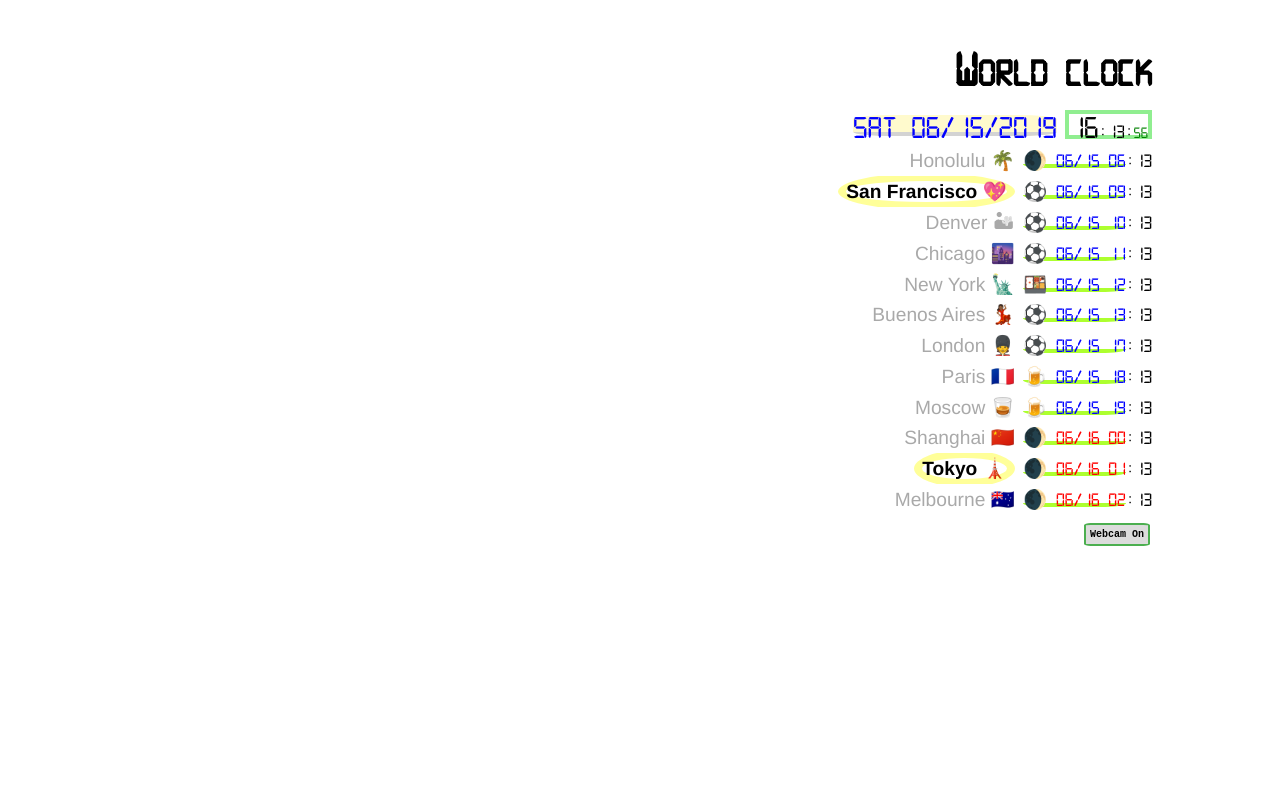
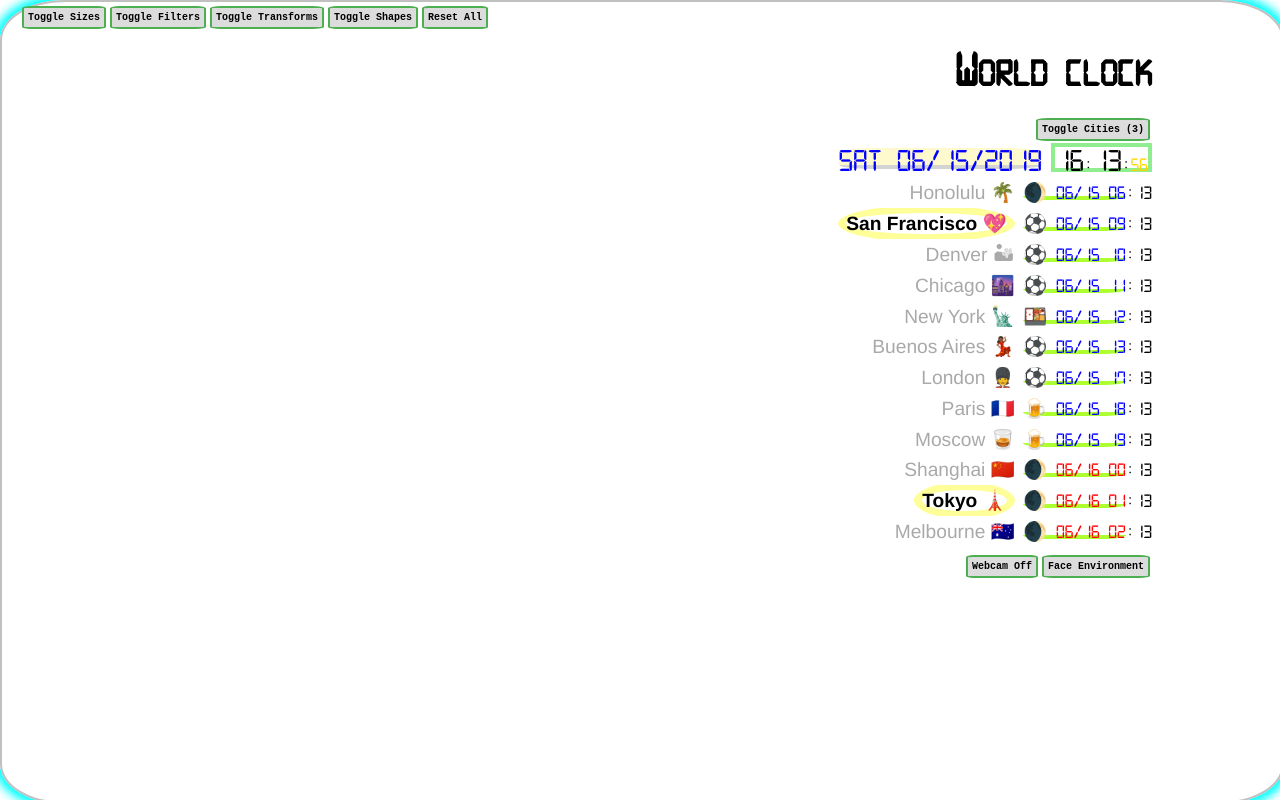
Before and after one commit to soominkimu/STQTimer, a React (Create React App) app: page / in a window 1280 px wide. Built offline with nearby package versions, Linux system fonts and the light colour scheme; no server answers.

Commit message:
world times show level

```diff
--- a/src/App.js
+++ b/src/App.js
@@ -3,23 +3,24 @@ import { lZ, TDate } from './sq-time';
 import { TBtn, Webcam } from './webcam';
 import './App.scss';
 
-function App() {
-  console.log("App()::render");
+const WorldClock = () => {
+  const [showLv, setShowLv] = useState(3);
+
   const TZ = [
     //'',
-    {el: useRef(null), em: useRef(null), cs: '🌴', ct: 'Honolulu',      tz: 'Pacific/Honolulu'},
-    {el: useRef(null), em: useRef(null), cs: '💖', ct: 'San Francisco', tz: 'America/Los_Angeles'},
-    {el: useRef(null), em: useRef(null), cs: '🏜', ct: 'Denver',        tz: 'America/Denver'},
-    {el: useRef(null), em: useRef(null), cs: '🌆', ct: 'Chicago',       tz: 'America/Chicago'},
-    {el: useRef(null), em: useRef(null), cs: '🗽', ct: 'New York',      tz: 'America/New_York'},
-    {el: useRef(null), em: useRef(null), cs: '💃🏾', ct: 'Buenos Aires',  tz: 'America/Argentina/Buenos_Aires'},
-    {el: useRef(null), em: useRef(null), cs: '💂', ct: 'London',        tz: 'Europe/London'},
-    {el: useRef(null), em: useRef(null), cs: '🇫🇷', ct: 'Paris',         tz: 'Europe/Paris'},
-    {el: useRef(null), em: useRef(null), cs: '🥃', ct: 'Moscow',        tz: 'Europe/Moscow'},
-    {el: useRef(null), em: useRef(null), cs: '🇨🇳', ct: 'Shanghai',      tz: 'Asia/Shanghai'},
-    {el: useRef(null), em: useRef(null), cs: '🗼', ct: 'Tokyo',      tz: 'Asia/Tokyo'},
-    {el: useRef(null), em: useRef(null), cs: '🇦🇺', ct: 'Melbourne',     tz: 'Australia/Melbourne'},
-  ];
+    {el: useRef(null), em: useRef(null), lv: 3, cs: '🌴', ct: 'Honolulu',      tz: 'Pacific/Honolulu'},
+    {el: useRef(null), em: useRef(null), lv: 1, cs: '💖', ct: 'San Francisco', tz: 'America/Los_Angeles'},
+    {el: useRef(null), em: useRef(null), lv: 3, cs: '🏜', ct: 'Denver',        tz: 'America/Denver'},
+    {el: useRef(null), em: useRef(null), lv: 3, cs: '🌆', ct: 'Chicago',       tz: 'America/Chicago'},
+    {el: useRef(null), em: useRef(null), lv: 2, cs: '🗽', ct: 'New York',      tz: 'America/New_York'},
+    {el: useRef(null), em: useRef(null), lv: 3, cs: '💃🏾', ct: 'Buenos Aires',  tz: 'America/Argentina/Buenos_Aires'},
+    {el: useRef(null), em: useRef(null), lv: 3, cs: '💂', ct: 'London',        tz: 'Europe/London'},
+    {el: useRef(null), em: useRef(null), lv: 2, cs: '🇫🇷', ct: 'Paris',         tz: 'Europe/Paris'},
+    {el: useRef(null), em: useRef(null), lv: 3, cs: '🥃', ct: 'Moscow',        tz: 'Europe/Moscow'},
+    {el: useRef(null), em: useRef(null), lv: 3, cs: '🇨🇳', ct: 'Shanghai',      tz: 'Asia/Shanghai'},
+    {el: useRef(null), em: useRef(null), lv: 1, cs: '🗼', ct: 'Tokyo',      tz: 'Asia/Tokyo'},
+    {el: useRef(null), em: useRef(null), lv: 3, cs: '🇦🇺', ct: 'Melbourne',     tz: 'Australia/Melbourne'},
+  ].filter(z => z.lv <= showLv);
 
   const updateHour = () => {  // onHour change
     TZ.forEach( z => {
@@ -45,26 +46,45 @@ function App() {
     TZ.forEach( z => z.em.current.setAttribute("data-mm", lZ(m)) );
   }
 
-  const [webcam, setWebcam] = useState(false);
-
   return (
-    <div className="App">
+    <>
       <h1>World Clock</h1>
+      <TBtn
+        onClick={ ()=>setShowLv((showLv + 1) % 4) }>
+        Toggle Cities ({showLv})
+      </TBtn>
       <TDate
         onDate={ d => console.log("Daily job", d) }
         onHour={updateHour}
         onMinute={m => updateMinute(m)}
       />
-      {TZ.map((z, i) =>
+      {TZ.filter(z => z.lv <= showLv).map((z, i) =>
         <li key={i}>
           <span id="tm-ct" data-ct={z.ct} data-cs={z.cs} /> <span ref={z.el} id="tm-sd" />
-          <span id="tm-co" /><span ref={z.em} id="tm-mm" />
+          <span id="tm-co" /><span ref={z.em} id="tm-dm" />
         </li>)}
+    </>
+  );
+}
+
+function App() {
+  console.log("App()::render");
+  const [webcam, setWebcam] = useState(true);
+  const [face,   setFace]   = useState(true);
+
+  return (
+    <div className="App">
+      <WorldClock />
       <TBtn
         onClick={ ()=>setWebcam(!webcam) }>
         Webcam {webcam ? 'Off' : 'On'}
       </TBtn>
-      {webcam && <Webcam />}
+      <TBtn
+        disabled={!webcam}
+        onClick={ ()=>setFace(!face) }>
+        Face {face ? 'Environment' : 'User'}
+      </TBtn>
+      {webcam && <Webcam bUser={face} />}
     </div>
   );
 }
--- a/src/App.scss
+++ b/src/App.scss
@@ -30,12 +30,16 @@ li {
 }
 
 #tm-ss {
-  font-size: medium;
-  color: Green;
+  color: Gold;
   &::after { content: attr(data-ss); }
 }
 
 #tm-mm {
+  font-size: xx-large;
+  &::after { content: attr(data-mm); }
+}
+
+#tm-dm {
   &::after { content: attr(data-mm); }
 }
 
@@ -157,6 +161,7 @@ li {
   to { opacity: 0; }
 }
 
+// Webcam
 .vid-cont {
   position: fixed;
   left: 0;
@@ -191,7 +196,7 @@ li {
   box-shadow: 0 0 10px 6px Cyan;
   object-fit: cover;
   z-index: -100;
-  filter: brightness(2.5);
+  //filter: brightness(2.5);
   //pointer-events: none;
   transition: all 1s ease-in;
 }
--- a/src/sq-time.js
+++ b/src/sq-time.js
@@ -16,12 +16,6 @@ export const lZ = n => (n < 10) ? '0' + n : n.toString();
 
 const useTimer = callback => {
   const cB = useRef();
-
-  useEffect(() => {
-    cB.current = callback;
-  }, [callback]);
-
-  useEffect(() => {
   const fireSS = v => cB.current({type: 'TM_SS', payload: v});
   const fireMM = v => cB.current({type: 'TM_MM', payload: v});
   const fireHR = v => cB.current({type: 'TM_HR', payload: v});
@@ -33,12 +27,18 @@ const useTimer = callback => {
       w: d.getDay() // Sun - Sat: 0 - 6
     }
   });
+
+  useEffect(() => {
+    cB.current = callback;
     const d0 = new Date();  // Initial setter before setInterval's firing
     fireSS(d0.getSeconds());
     fireMM(d0.getMinutes());
     fireHR(d0.getHours());
     fireDT(d0);
+    console.log("useTimer::useEffect: callback set");
+  }, [callback]);
 
+  useEffect(() => {
     const id = setInterval(() => {
       const d = new Date();
       const ss = d.getSeconds();
@@ -55,7 +55,7 @@ const useTimer = callback => {
         }
       }
     }, 1000);
-    console.log("useEffect()", id);
+    console.log("useTimer::useEffect: setInterval", id);
     return () => clearInterval(id);
   }, []);
 }
--- a/src/webcam.js
+++ b/src/webcam.js
@@ -1,16 +1,16 @@
 import React, { useRef, useEffect } from 'react';
 
-export const Webcam = () => {
+export const Webcam = ({bUser=true}) => {
   console.log("Webcam::render");
   const rVE    = useRef(null);  // ref to Video Element
   const rTitle = useRef(null);
   // 'mediaDevices' not supported in mobile Android and Amazon Fire tablet
+  const constraints = { video: { facingMode: bUser ? 'user' : 'environment' }};
 
   useEffect(() => {
     const mediaAvailable = () => 'mediaDevices' in navigator && 'getUserMedia' in navigator.mediaDevices;
 
     if (mediaAvailable()) {
-      const constraints = { video: { facingMode: 'user' }}; // 'environment'
       let videoStream;
       navigator.mediaDevices.getUserMedia(constraints)
         .then(function(stream) {
@@ -39,7 +39,7 @@ export const Webcam = () => {
     } else {
       alert("mediaDevices not supported!");
     }
-  }, [])
+  }, [constraints])
 
   const aSize = [
     {width: '70%',   height: '70%'},
```
Lines whose indentation alone changed are shown as unchanged.
